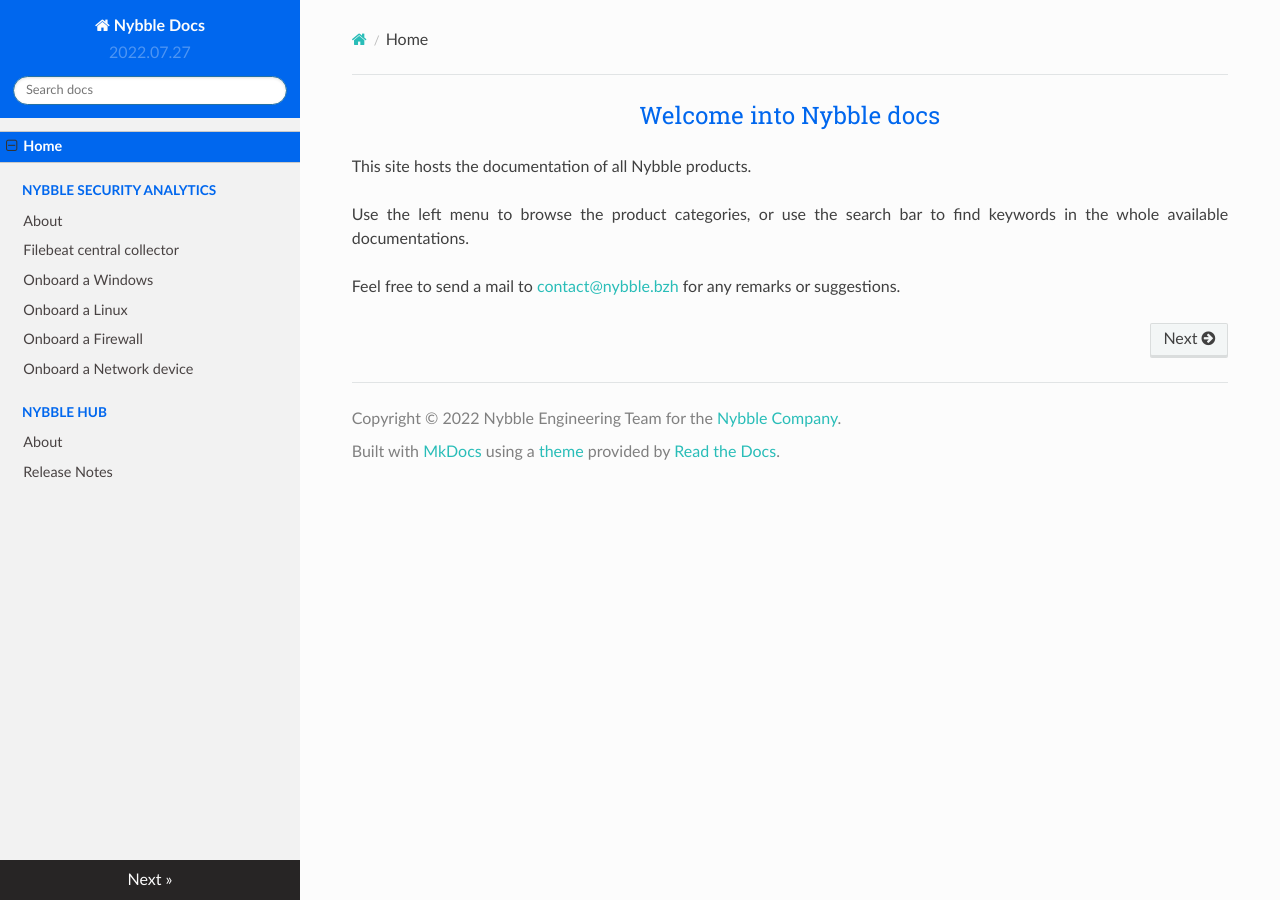
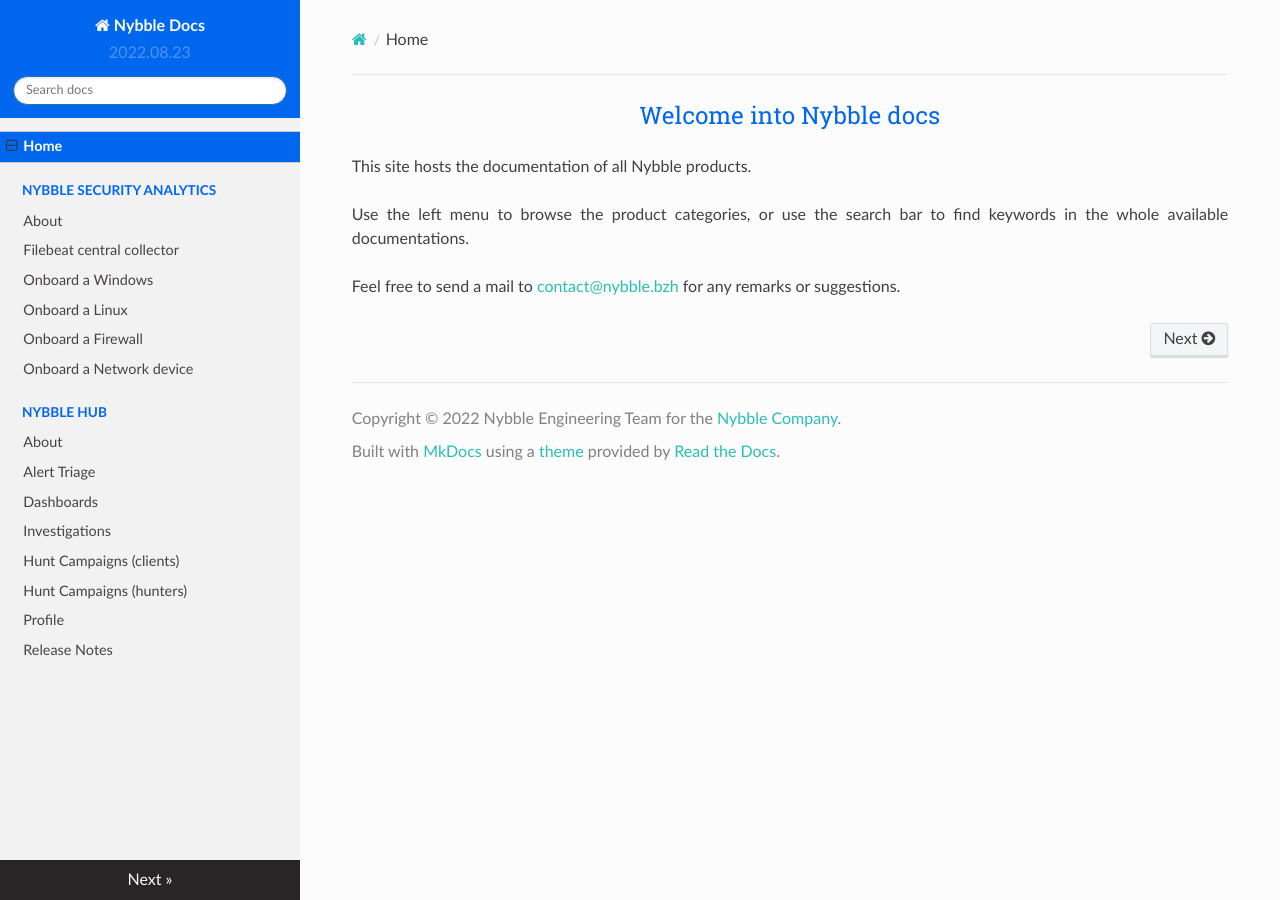
Before and after one commit to nybble-security/nybble-security.github.io, an MkDocs documentation site: the page built from docs/index.md, in a window 1280 px wide. Built offline with MkDocs 1.6.1, drawn with Linux system fonts in a browser that asks for light colours; nearby versions of some CDN libraries.

Commit message:
writing alert, dashboards, and overview sections of nhub

```diff
--- a/mkdocs.yml
+++ b/mkdocs.yml
@@ -13,12 +13,18 @@ nav:
    - Onboard a Network device: nsa/network-equipments-onboarding.md
  - Nybble Hub:
    - About: nybble-hub/overview.md
+   - Alert Triage: nybble-hub/alert-triage.md
+   - Dashboards: nybble-hub/dashboards.md
+   - Investigations: nybble-hub/investigations.md
+   - Hunt Campaigns (clients): nybble-hub/hunts-clients.md
+   - Hunt Campaigns (hunters): nybble-hub/hunts-hunters.md
+   - Profile: nybble-hub/profile.md
    - Release Notes: nybble-hub/release-notes.md
 theme: readthedocs
 extra_css: [extra.css]
 copyright: Copyright &copy; 2022 Nybble Engineering Team for the <a href="https://nybble-security.io">Nybble Company</a>.
 extra:
-  version: "2022.07.27"
+  version: "2022.08.23"
 markdown_extensions:
   - attr_list
   - admonition
```
Also changed, not shown: docs/nybble-hub/alert-triage.md (added, +47 -0 lines), docs/nybble-hub/dashboards.md (added, +18 -0 lines), docs/nybble-hub/overview.md (+7 -1 lines), docs/img/nybble-hub/alert-triage/alert-triage-main-table.png (added), docs/img/nybble-hub/alert-triage/alert-triage-processing.png (added), docs/img/nybble-hub/dashboards-1.png (added), docs/img/nybble-hub/dashboards-2.png (added).
